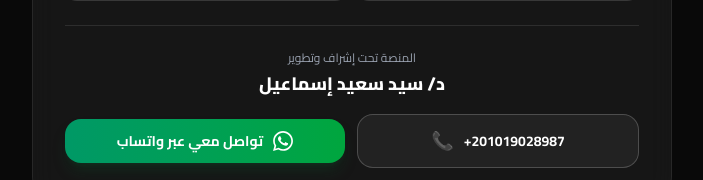
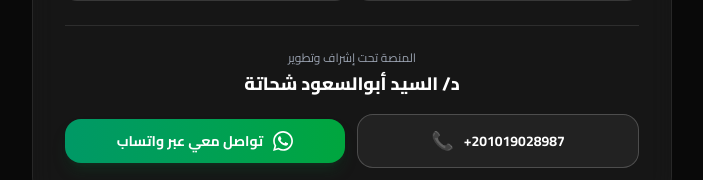
Before and after one commit to drsayedsoud/dental-quiz-app, a Next.js app: page /about in a window 1280 px wide. Shown: the part 1024-1204 px from the top of the page, without its empty margins (288-991 px from the left). Built offline with nearby package versions, Linux system fonts and the light colour scheme; no server answers.

Commit message:
Fix General Supervisor name in About Us page

```diff
--- a/src/app/about/page.tsx
+++ b/src/app/about/page.tsx
@@ -119,7 +119,7 @@ export default function AboutPage() {
             <div className="border-t border-white/10 pt-6 mt-6">
               <div className="text-center mb-4">
                 <p className="text-gray-400 text-xs font-medium">المنصة تحت إشراف وتطوير</p>
-                <p className="text-white font-extrabold text-lg mt-1">د/ سيد سعيد إسماعيل</p>
+                <p className="text-white font-extrabold text-lg mt-1">د/ السيد أبوالسعود شحاتة</p>
               </div>
 
               <div className="flex flex-col sm:flex-row items-center justify-center gap-3">
```
